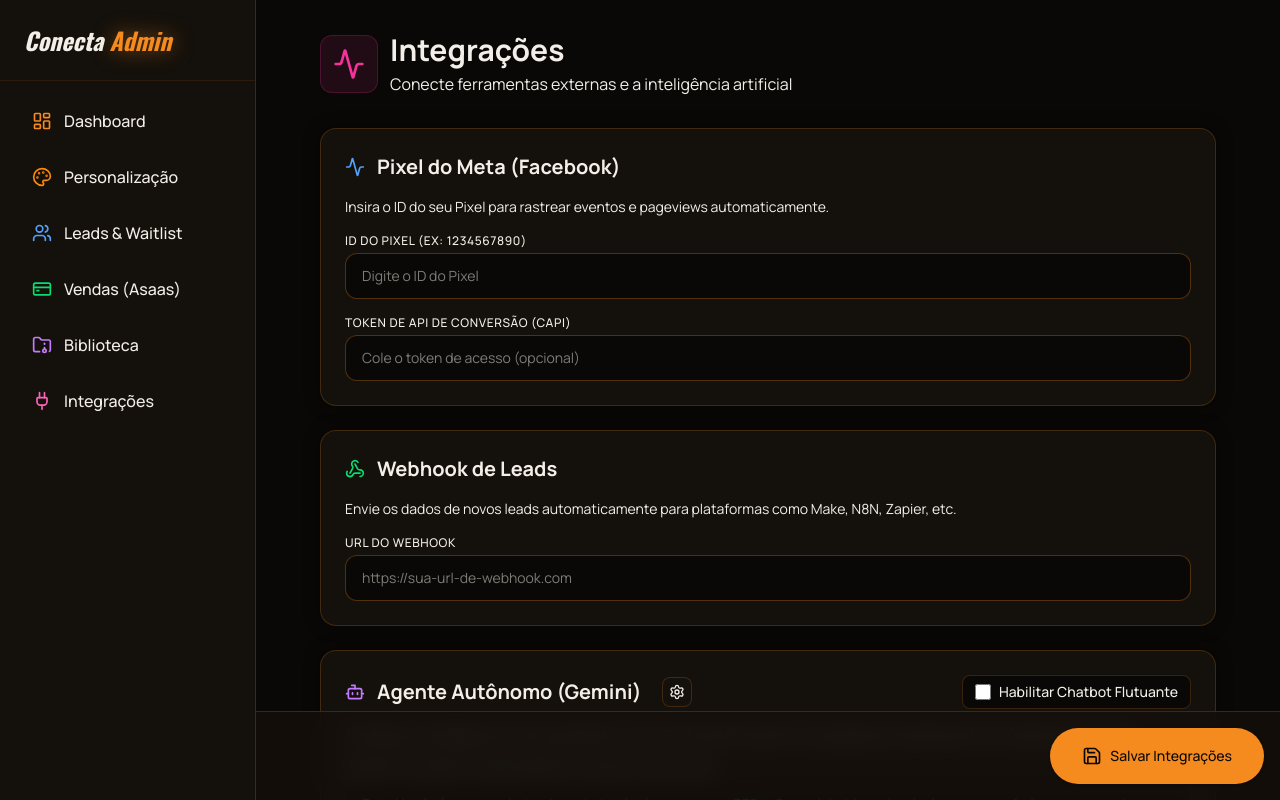
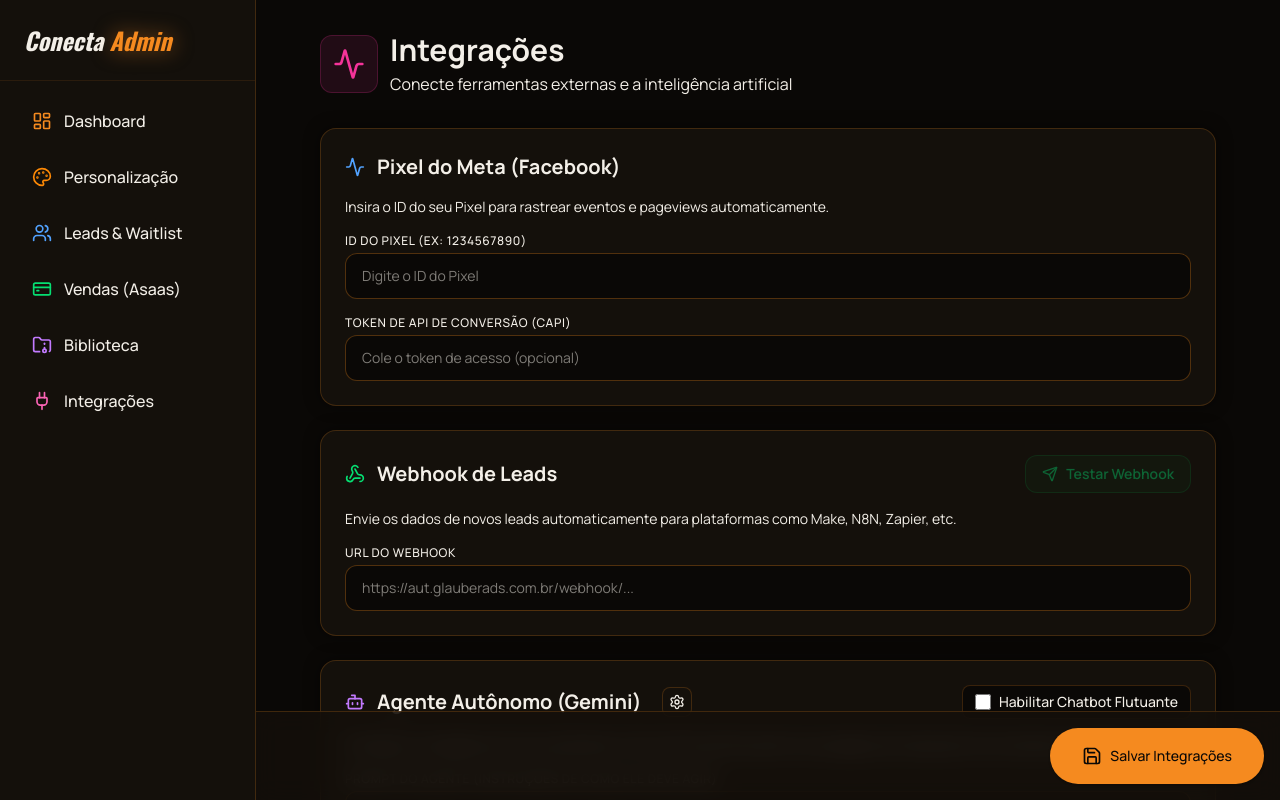
Before and after one commit to Glauberads/link-bio, a Next.js app: page /admin/integracoes in a window 1280 px wide. Shown: the top 800 px of the page. Built offline with nearby package versions, Linux system fonts and the light colour scheme; no server answers; the database is empty.

Commit message:
feat: add test webhook button and endpoint in admin integracoes

```diff
--- a/src/app/admin/integracoes/page.tsx
+++ b/src/app/admin/integracoes/page.tsx
@@ -2,13 +2,20 @@
 
 import { useState, useEffect } from "react";
 import { Button } from "@/components/ui/Button";
-import { Activity, Webhook, Bot, Save, Settings, X } from "lucide-react";
+import { Activity, Webhook, Bot, Save, Settings, X, Send, CheckCircle2, AlertCircle, Loader2 } from "lucide-react";
 
 export default function IntegracoesPage() {
   const [config, setConfig] = useState<any>({});
   const [loading, setLoading] = useState(true);
   const [saving, setSaving] = useState(false);
   const [isGeminiModalOpen, setIsGeminiModalOpen] = useState(false);
+  const [testingWebhook, setTestingWebhook] = useState(false);
+  const [webhookTestResult, setWebhookTestResult] = useState<{
+    success: boolean;
+    message: string;
+    status?: number;
+    durationMs?: number;
+  } | null>(null);
 
   useEffect(() => {
     fetch('/api/config')
@@ -33,6 +40,34 @@ export default function IntegracoesPage() {
       alert('Erro ao salvar integrações.');
     } finally {
       setSaving(false);
+    }
+  };
+
+  const handleTestWebhook = async () => {
+    if (!config.webhookUrl?.trim()) {
+      alert("Por favor, informe a URL do webhook antes de testar.");
+      return;
+    }
+
+    setTestingWebhook(true);
+    setWebhookTestResult(null);
+
+    try {
+      const res = await fetch("/api/webhook/test", {
+        method: "POST",
+        headers: { "Content-Type": "application/json" },
+        body: JSON.stringify({ url: config.webhookUrl.trim() }),
+      });
+
+      const data = await res.json();
+      setWebhookTestResult(data);
+    } catch (err: any) {
+      setWebhookTestResult({
+        success: false,
+        message: "Falha ao conectar com o servidor para realizar o disparo de teste.",
+      });
+    } finally {
+      setTestingWebhook(false);
     }
   };
 
@@ -85,20 +120,80 @@ export default function IntegracoesPage() {
 
         {/* Webhook */}
         <div className="bg-surface border border-primary/20 rounded-2xl p-6 shadow-[0_0_15px_rgba(0,0,0,0.5)]">
-          <div className="flex items-center gap-3 mb-4">
+          <div className="flex items-center justify-between mb-4 flex-wrap gap-3">
+            <div className="flex items-center gap-3">
               <Webhook className="w-5 h-5 text-green-400" />
               <h3 className="text-xl font-bold text-text">Webhook de Leads</h3>
             </div>
-          <p className="text-sm text-text-muted mb-4">Envie os dados de novos leads automaticamente para plataformas como Make, N8N, Zapier, etc.</p>
+
+            <button
+              type="button"
+              onClick={handleTestWebhook}
+              disabled={testingWebhook || !config.webhookUrl}
+              className="flex items-center gap-2 px-4 py-2 bg-green-500/10 hover:bg-green-500/20 text-green-400 border border-green-500/30 rounded-xl text-sm font-semibold transition-all disabled:opacity-40 disabled:pointer-events-none hover:shadow-[0_0_15px_rgba(34,197,94,0.25)] active:scale-95 cursor-pointer"
+            >
+              {testingWebhook ? (
+                <>
+                  <Loader2 className="w-4 h-4 animate-spin text-green-400" />
+                  <span>Testando...</span>
+                </>
+              ) : (
+                <>
+                  <Send className="w-4 h-4" />
+                  <span>Testar Webhook</span>
+                </>
+              )}
+            </button>
+          </div>
+
+          <p className="text-sm text-text-muted mb-4">
+            Envie os dados de novos leads automaticamente para plataformas como Make, N8N, Zapier, etc.
+          </p>
+
+          <div className="space-y-3">
             <div>
-            <label className="text-xs font-medium text-text-muted uppercase tracking-wider block mb-1">URL do Webhook</label>
+              <label className="text-xs font-medium text-text-muted uppercase tracking-wider block mb-1">
+                URL do Webhook
+              </label>
               <input
                 type="url"
                 value={config.webhookUrl || ''}
-              onChange={e => setConfig({...config, webhookUrl: e.target.value})}
+                onChange={e => {
+                  setConfig({...config, webhookUrl: e.target.value});
+                  if (webhookTestResult) setWebhookTestResult(null);
+                }}
                 className="w-full bg-background border border-primary/30 rounded-xl px-4 py-3 text-text text-sm outline-none focus:border-primary transition-colors"
-              placeholder="https://sua-url-de-webhook.com"
+                placeholder="https://aut.glauberads.com.br/webhook/..."
               />
+            </div>
+
+            {/* Alerta de Feedback do Teste */}
+            {webhookTestResult && (
+              <div
+                className={`p-4 rounded-xl border flex items-start gap-3 transition-all animate-in fade-in slide-in-from-top-2 duration-300 ${
+                  webhookTestResult.success
+                    ? "bg-green-500/10 border-green-500/40 text-green-300 shadow-[0_0_15px_rgba(34,197,94,0.15)]"
+                    : "bg-red-500/10 border-red-500/40 text-red-300 shadow-[0_0_15px_rgba(239,68,68,0.15)]"
+                }`}
+              >
+                {webhookTestResult.success ? (
+                  <CheckCircle2 className="w-5 h-5 text-green-400 shrink-0 mt-0.5" />
+                ) : (
+                  <AlertCircle className="w-5 h-5 text-red-400 shrink-0 mt-0.5" />
+                )}
+                <div className="text-xs leading-relaxed flex-1">
+                  <div className="font-semibold text-sm mb-0.5">
+                    {webhookTestResult.success ? "Disparo Realizado com Sucesso!" : "Falha no Disparo do Webhook"}
+                  </div>
+                  <p>{webhookTestResult.message}</p>
+                  {webhookTestResult.durationMs !== undefined && (
+                    <span className="inline-block mt-1.5 opacity-75 text-[11px] font-mono">
+                      ⏱ Tempo de resposta: {webhookTestResult.durationMs}ms
+                    </span>
+                  )}
+                </div>
+              </div>
+            )}
           </div>
         </div>
 
--- /dev/null
+++ b/src/app/api/webhook/test/route.ts
@@ -0,0 +1,116 @@
+import { NextResponse } from "next/server";
+import { auth } from "@/auth";
+
+export async function POST(req: Request) {
+  try {
+    const session = await auth();
+    if (!session) {
+      return NextResponse.json({ error: "Não autorizado" }, { status: 401 });
+    }
+
+    const body = await req.json();
+    const webhookUrl = body.url?.trim();
+
+    if (!webhookUrl) {
+      return NextResponse.json({ error: "A URL do webhook é obrigatória" }, { status: 400 });
+    }
+
+    if (!webhookUrl.startsWith("http://") && !webhookUrl.startsWith("https://")) {
+      return NextResponse.json({ error: "A URL deve começar com http:// ou https://" }, { status: 400 });
+    }
+
+    // Payload de teste idêntico ao lead real do Conecta
+    const testPayload = {
+      event: "new_lead",
+      data: {
+        id: `test_${Date.now()}`,
+        nome: "Lead Teste Conecta",
+        email: "teste.conecta@glauberads.com.br",
+        telefone: "5511999999999",
+        empresa: "Empresa Demonstração FFR",
+        interesse: "Desenvolvimento de Sistemas & Automação com IA",
+        mensagem: "Olá! Gostaria de um orçamento para desenvolver um sistema sob medida e automatizar nosso fluxo de vendas.",
+        origem: "Teste de Integração (Painel Admin)",
+        utm_source: "admin_test",
+        utm_medium: "button_test",
+        utm_campaign: "teste_webhook_n8n",
+        status: "novo",
+        createdAt: new Date().toISOString()
+      }
+    };
+
+    const startTime = Date.now();
+    const controller = new AbortController();
+    const timeoutId = setTimeout(() => controller.abort(), 12000); // 12s timeout
+
+    let response;
+    try {
+      response = await fetch(webhookUrl, {
+        method: "POST",
+        headers: {
+          "Content-Type": "application/json",
+          "User-Agent": "Conecta-FFR-Webhook-Tester/1.0",
+        },
+        body: JSON.stringify(testPayload),
+        signal: controller.signal,
+      });
+    } catch (fetchErr: any) {
+      clearTimeout(timeoutId);
+      if (fetchErr.name === "AbortError") {
+        return NextResponse.json({
+          success: false,
+          status: 408,
+          message: "Tempo limite esgotado (timeout). O servidor do webhook demorou mais de 12 segundos para responder.",
+        }, { status: 200 });
+      }
+
+      return NextResponse.json({
+        success: false,
+        status: 0,
+        message: `Não foi possível conectar à URL: ${fetchErr.message || "Erro de rede ou domínio inacessível."}`,
+      }, { status: 200 });
+    }
+
+    clearTimeout(timeoutId);
+    const durationMs = Date.now() - startTime;
+    const status = response.status;
+    let responseText = "";
+    try {
+      responseText = await response.text();
+    } catch {
+      responseText = "";
+    }
+
+    if (response.ok) {
+      return NextResponse.json({
+        success: true,
+        status,
+        durationMs,
+        message: `Webhook disparado com sucesso! Resposta: ${status} ${response.statusText || "OK"} (${durationMs}ms)`,
+        responseBody: responseText.slice(0, 500)
+      });
+    }
+
+    let extraHint = "";
+    if (status === 404) {
+      extraHint = " Verifique se o fluxo está ATIVO (botão 'Publish' ligado no canto superior direito do n8n) ou se a URL está correta.";
+    } else if (status === 500) {
+      extraHint = " O servidor do webhook encontrou um erro interno ao processar o payload.";
+    }
+
+    return NextResponse.json({
+      success: false,
+      status,
+      durationMs,
+      message: `O webhook retornou status ${status} (${response.statusText || "Erro"}).${extraHint}`,
+      responseBody: responseText.slice(0, 500)
+    });
+
+  } catch (error: any) {
+    console.error("Erro no teste de webhook:", error);
+    return NextResponse.json({
+      success: false,
+      error: error.message || "Erro interno do servidor ao testar webhook"
+    }, { status: 500 });
+  }
+}
```
Lines whose indentation alone changed are shown as unchanged.
